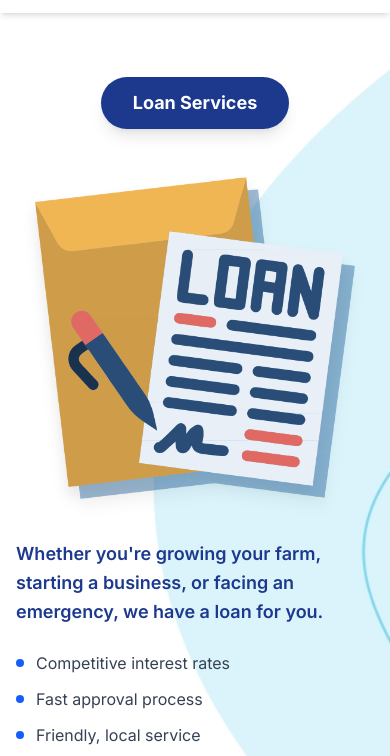
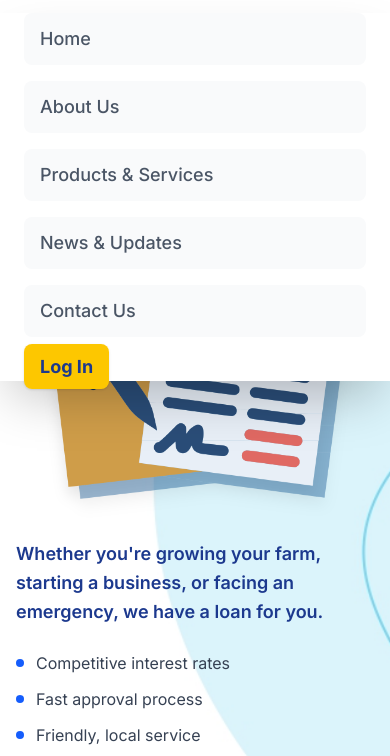
Before and after one commit to KenayT/-TailwindCSS-Rural-Bank-of-Paete-Inc., a website: page products.html in a window 390 px wide. Both pictures are taken after a click on the button 358 px from the left and 40 px from the top of the page. Shown: the part 67-823 px from the top of the page. Drawn offline with Linux system fonts and the light colour scheme.

Commit message:
also fixed the mobile res, footer and imgs

```diff
--- a/products.html
+++ b/products.html
@@ -4,30 +4,21 @@
   <meta charset="UTF-8">
   <meta name="viewport" content="width=device-width, initial-scale=1.0">
   <title>Products & Services | Rural Bank of Paete, Inc.</title>
-
-  <!-- Favicon (Browser Tab Icon) -->
   <link rel="icon" href="assets/logo.png" type="image/png" />
-
-  <!-- Tailwind CSS Output -->
   <link href="./src/output.css" rel="stylesheet">
-
-  <!-- Professional Web Font: Inter -->
   <link rel="preconnect" href="https://fonts.googleapis.com">
   <link rel="preconnect" href="https://fonts.gstatic.com" crossorigin>
   <link href="https://fonts.googleapis.com/css2?family=Inter:wght@300;400;500;600;700&display=swap" rel="stylesheet">
-
   <style>
     body { font-family: 'Inter', sans-serif; }
   </style>
 </head>
 <body class="bg-gray-50 text-gray-800 dark:bg-gray-900 dark:text-gray-100 transition-colors duration-500 antialiased overflow-x-hidden">
 
-  <!-- ================= HEADER & NAVIGATION ================= -->
   <header class="w-full bg-white dark:bg-gray-900 shadow-md sticky top-0 z-50 transition-colors duration-500">
     <div class="container mx-auto px-4 sm:px-6 lg:px-8">
       <div class="flex justify-between items-center h-20">
 
-        <!-- Logo & Bank Name -->
         <a href="index.html" class="flex items-center gap-3 group">
           <img src="assets/logo.png" alt="Rural Bank of Paete Logo" class="h-12 w-12 object-contain transition-transform duration-300 group-hover:scale-110 group-hover:rotate-3" />
           <span class="font-bold text-blue-900 dark:text-blue-400 text-lg leading-tight hidden sm:block transition-colors duration-300">
@@ -35,7 +26,6 @@
           </span>
         </a>
 
-        <!-- Desktop Navigation Links -->
         <nav class="hidden lg:flex space-x-6 xl:space-x-8 font-medium text-sm xl:text-base text-gray-600 dark:text-gray-300">
           <a href="index.html" class="hover:text-blue-600 dark:hover:text-yellow-400 transition-colors duration-300">Home</a>
           <a href="about.html" class="hover:text-blue-600 dark:hover:text-yellow-400 transition-colors duration-300">About Us</a>
@@ -44,67 +34,63 @@
           <a href="contacts.html" class="hover:text-blue-600 dark:hover:text-yellow-400 transition-colors duration-300">Contact Us</a>
         </nav>
 
-        <!-- Right Side: Dark Mode Toggle, Search, Login, Mobile Menu -->
         <div class="flex items-center space-x-3 sm:space-x-4">
-
-          <!-- Light/Dark Mode Switch -->
           <button id="theme-toggle" type="button" class="text-gray-500 dark:text-gray-400 hover:bg-gray-100 dark:hover:bg-gray-700 focus:outline-none focus:ring-2 focus:ring-blue-500 dark:focus:ring-yellow-400 rounded-lg text-sm p-2.5 transition-colors duration-300">
-            <!-- Dark Mode Icon (Moon) -->
             <svg id="theme-toggle-dark-icon" class="hidden w-5 h-5 sm:w-6 sm:h-6" fill="currentColor" viewBox="0 0 20 20"><path d="M17.293 13.293A8 8 0 016.707 2.707a8.001 8.001 0 1010.586 10.586z"></path></svg>
-            <!-- Light Mode Icon (Sun) -->
             <svg id="theme-toggle-light-icon" class="hidden w-5 h-5 sm:w-6 sm:h-6" fill="currentColor" viewBox="0 0 20 20"><path d="M10 2a1 1 0 011 1v1a1 1 0 11-2 0V3a1 1 0 011-1zm4 8a4 4 0 11-8 0 4 4 0 018 0zm-.464 4.95l.707.707a1 1 0 001.414-1.414l-.707-.707a1 1 0 00-1.414 1.414zm2.12-10.607a1 1 0 010 1.414l-.706.707a1 1 0 11-1.414-1.414l.707-.707a1 1 0 011.414 0zM17 11a1 1 0 100-2h-1a1 1 0 100 2h1zm-7 4a1 1 0 011 1v1a1 1 0 11-2 0v-1a1 1 0 011-1zM5.05 6.464A1 1 0 106.465 5.05l-.708-.707a1 1 0 00-1.414 1.414l.707.707zm1.414 8.486l-.707.707a1 1 0 01-1.414-1.414l.707-.707a1 1 0 011.414 1.414zM4 11a1 1 0 100-2H3a1 1 0 000 2h1z" fill-rule="evenodd" clip-rule="evenodd"></path></svg>
           </button>
 
-          <!-- Search Icon -->
           <button class="hidden md:block text-gray-500 dark:text-gray-400 hover:text-blue-600 dark:hover:text-yellow-400 transition-colors duration-300">
             <svg xmlns="http://www.w3.org/2000/svg" class="h-6 w-6" fill="none" viewBox="0 0 24 24" stroke="currentColor"><path stroke-linecap="round" stroke-linejoin="round" stroke-width="2" d="M21 21l-6-6m2-5a7 7 0 11-14 0 7 7 0 0114 0z" /></svg>
           </button>
 
-          <!-- Login Button -->
           <a href="#" class="hidden md:block bg-yellow-400 hover:bg-yellow-500 text-blue-900 font-semibold py-2 px-5 rounded-md shadow-sm transition-all duration-300 transform hover:-translate-y-1">
             Log In
           </a>
 
-          <!-- Mobile Menu Button -->
-          <button class="lg:hidden text-blue-900 dark:text-gray-200 focus:outline-none transition-colors duration-300">
+          <button id="mobile-menu-btn" class="lg:hidden text-blue-900 dark:text-gray-200 focus:outline-none transition-colors duration-300">
             <svg xmlns="http://www.w3.org/2000/svg" class="h-8 w-8" fill="none" viewBox="0 0 24 24" stroke="currentColor"><path stroke-linecap="round" stroke-linejoin="round" stroke-width="2" d="M4 6h16M4 12h16M4 18h16" /></svg>
           </button>
         </div>
 
       </div>
     </div>
+
+    <div id="mobile-menu" class="hidden lg:hidden bg-white dark:bg-gray-900 absolute w-full left-0 top-20 shadow-2xl z-40">
+      <nav class="flex flex-col px-6 py-6 space-y-4 font-medium text-lg text-gray-600 dark:text-gray-300">
+        <a href="index.html" class="block w-full bg-gray-50 dark:bg-gray-800 hover:bg-blue-600 hover:text-white dark:hover:bg-yellow-400 dark:hover:text-blue-900 py-3 px-4 rounded-lg transition-colors">Home</a>
+        <a href="about.html" class="block w-full bg-gray-50 dark:bg-gray-800 hover:bg-blue-600 hover:text-white dark:hover:bg-yellow-400 dark:hover:text-blue-900 py-3 px-4 rounded-lg transition-colors">About Us</a>
+        <a href="products.html" class="block w-full bg-gray-50 dark:bg-gray-800 hover:bg-blue-600 hover:text-white dark:hover:bg-yellow-400 dark:hover:text-blue-900 py-3 px-4 rounded-lg transition-colors">Products & Services</a>
+        <a href="news.html" class="block w-full bg-gray-50 dark:bg-gray-800 hover:bg-blue-600 hover:text-white dark:hover:bg-yellow-400 dark:hover:text-blue-900 py-3 px-4 rounded-lg transition-colors">News & Updates</a>
+        <a href="contacts.html" class="block w-full bg-gray-50 dark:bg-gray-800 hover:bg-blue-600 hover:text-white dark:hover:bg-yellow-400 dark:hover:text-blue-900 py-3 px-4 rounded-lg transition-colors">Contact Us</a>
+        <div class="pt-2">
+          <a href="#" class="block w-full bg-yellow-400 hover:bg-yellow-500 text-blue-900 font-bold py-3 px-4 rounded-lg shadow-sm text-center transition-transform hover:scale-[1.02]">Log In</a>
+        </div>
+      </nav>
+    </div>
   </header>
 
-  <!-- ================= LOAN SERVICES SECTION ================= -->
   <section class="relative w-full py-16 lg:py-24 bg-cover bg-center bg-gray-50 dark:bg-gray-950 transition-colors duration-500" style="background-image: url('assets/loan bg.jpg');">
     <div class="container mx-auto px-4 sm:px-6 lg:px-8">
-
       <div class="flex justify-center mb-12 lg:mb-16">
         <div class="bg-blue-900 dark:bg-blue-800 text-white font-bold text-lg sm:text-xl rounded-full px-8 py-3 shadow-lg">
           Loan Services
         </div>
       </div>
-
       <div class="flex flex-col lg:flex-row items-center gap-10 lg:gap-16">
-
-        <!-- Loan Illustration -->
         <div class="w-full lg:w-2/5 flex justify-center">
           <img src="assets/loan.png" alt="Loan application illustration" class="w-full max-w-xs object-contain drop-shadow-xl" />
         </div>
-
-        <!-- Loan Text -->
         <div class="w-full lg:w-3/5">
           <p class="text-blue-900 dark:text-blue-200 font-semibold text-lg sm:text-xl mb-6 leading-relaxed">
             Whether you're growing your farm, starting a business, or facing an emergency, we have a loan for you.
           </p>
-
           <ul class="space-y-3 mb-8 text-gray-700 dark:text-gray-300">
             <li class="flex items-center gap-3"><span class="h-2 w-2 rounded-full bg-blue-600 dark:bg-yellow-400 flex-shrink-0"></span> Competitive interest rates</li>
             <li class="flex items-center gap-3"><span class="h-2 w-2 rounded-full bg-blue-600 dark:bg-yellow-400 flex-shrink-0"></span> Fast approval process</li>
             <li class="flex items-center gap-3"><span class="h-2 w-2 rounded-full bg-blue-600 dark:bg-yellow-400 flex-shrink-0"></span> Friendly, local service</li>
             <li class="flex items-center gap-3"><span class="h-2 w-2 rounded-full bg-blue-600 dark:bg-yellow-400 flex-shrink-0"></span> Flexible payment terms</li>
           </ul>
-
           <div class="flex flex-col sm:flex-row gap-4">
             <a href="#" class="bg-white dark:bg-gray-800 border-2 border-blue-900 dark:border-blue-400 text-blue-900 dark:text-blue-300 font-semibold text-center py-3 px-6 rounded-full shadow-sm hover:bg-gray-50 dark:hover:bg-gray-700 transition-colors">
               Check loan requirements
@@ -114,21 +100,17 @@
             </a>
           </div>
         </div>
-
       </div>
     </div>
   </section>
 
-  <!-- ================= FOOTER ================= -->
   <footer class="bg-blue-900 dark:bg-black text-white pt-12 pb-6 transition-colors duration-500">
     <div class="container mx-auto px-4 sm:px-6 lg:px-8">
       <div class="flex flex-col md:flex-row justify-between items-center gap-6 border-b border-blue-800 dark:border-gray-800 pb-8 mb-6">
-
         <div class="flex items-center gap-3">
-          <img src="assets/logo.png" alt="Footer Logo" class="h-10 w-10 object-contain rounded-full bg-white p-0.5" />
+          <img src="assets/logo.png" alt="Footer Logo" class="h-10 w-10 object-contain rounded-full bg-white p-1" />
           <span class="font-bold text-lg">Rural Bank of Paete, Inc.</span>
         </div>
-
         <nav class="flex flex-wrap justify-center gap-6 text-sm font-medium text-blue-200 dark:text-gray-400">
           <a href="index.html" class="hover:text-white transition-colors duration-200">Home</a>
           <a href="about.html" class="hover:text-white transition-colors duration-200">About Us</a>
@@ -136,16 +118,13 @@
           <a href="#" class="hover:text-white transition-colors duration-200">Terms of Service</a>
         </nav>
       </div>
-
       <div class="text-center text-sm text-blue-300 dark:text-gray-500">
         &copy; 2026 Rural Bank of Paete, Inc. All rights reserved.
       </div>
     </div>
   </footer>
 
-  <!-- ================= SCRIPTS ================= -->
   <script>
-    /* --- LIGHT / DARK MODE TOGGLE LOGIC (same as homepage) --- */
     const themeToggleBtn = document.getElementById('theme-toggle');
     const themeToggleDarkIcon = document.getElementById('theme-toggle-dark-icon');
     const themeToggleLightIcon = document.getElementById('theme-toggle-light-icon');
@@ -170,6 +149,15 @@
             localStorage.setItem('color-theme', 'dark');
         }
     });
+
+    const mobileMenuBtn = document.getElementById('mobile-menu-btn');
+    const mobileMenu = document.getElementById('mobile-menu');
+
+    if (mobileMenuBtn && mobileMenu) {
+        mobileMenuBtn.addEventListener('click', function() {
+            mobileMenu.classList.toggle('hidden');
+        });
+    }
   </script>
 </body>
 </html>
```
